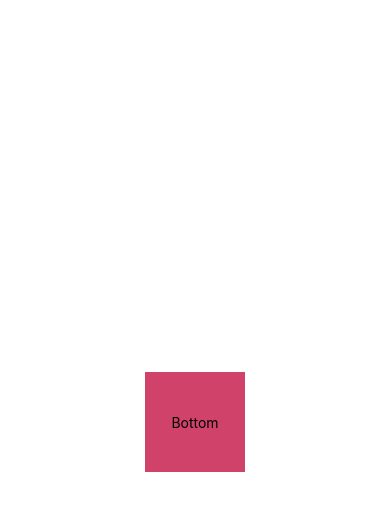
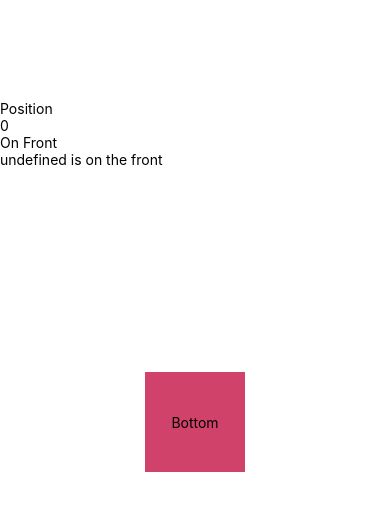
Before and after one commit to Ahmadin29/flipper, a React Native app: screen / in a window 390 px wide. Shown: the top 510 px of the page. Built offline with nearby package versions, Linux system fonts and the light colour scheme.

Commit message:
get the front

```diff
--- a/App.js
+++ b/App.js
@@ -13,7 +13,6 @@ const WIDTH = Dimensions.get('window').width;
 
 const styles = {
   container: {
-    position: 'absolute',
     left: WIDTH / 2 - 50,
     top: HEIGHT / 2 - 50,
     width: 100,
@@ -37,6 +36,16 @@ export default class Cube extends Component {
 
     super(props);
 
+    // index
+    // 0 = front side
+    // 1 = bottom side
+    // 2 = back side
+    // 3 = top side
+
+    this.state = {
+      index : 0
+    }
+
     this.panResponder = PanResponder.create({
       onMoveShouldSetPanResponder: () => true,
       onPanResponderMove: this.handlePanResponderMove.bind(this)
@@ -50,12 +59,34 @@ export default class Cube extends Component {
     let matrix = rotateXY(0, dy);
     transformOrigin(matrix, origin);
     let zindex = matrix[5] <= 0 ? 1 : 2;
+
+    const posFront = matrix[5];
+
     this.refViewFront.setNativeProps({style: {zIndex:zindex,transform: [{perspective: 1000}, {matrix: matrix}]}});
 
     matrix = rotateXY(0 + 180, dy);
     transformOrigin(matrix, origin);
     zindex = matrix[5] <= 0 ? 2 : 1;
+
+    const posBack = matrix[5];
+
     this.refViewBack.setNativeProps({style: {zIndex:zindex,transform: [{perspective: 1000}, {matrix: matrix},{rotateX:"180deg"},{rotateY:"180deg"}]}});
+
+    matrix = rotateXZ(0, dy - 90);
+    transformOrigin(matrix, origin);
+    zindex = matrix[5] <= 0 ? 1 : 2;
+
+    const posTop = matrix[5];
+
+    this.refViewTop.setNativeProps({style: {zIndex:zindex,transform: [{perspective: 1000}, {matrix: matrix}]}});
+
+    matrix = rotateXZ(-0, dy + 90);
+    transformOrigin(matrix, origin);
+    zindex = matrix[5] <= 0 ? 1 : 2;
+
+    const posBottom = matrix[5];
+
+    this.refViewBottom.setNativeProps({style: {zIndex:zindex,transform: [{perspective: 1000}, {matrix: matrix}]}});
 
     // matrix = rotateXY(0 + 90, dy);
     // transformOrigin(matrix, origin);
@@ -67,15 +98,22 @@ export default class Cube extends Component {
     // zindex = matrix[5] <= 0 ? 1 : 2;
     // this.refViewLeft.setNativeProps({style: {zIndex:zindex,transform: [{perspective: 1000}, {matrix: matrix}]}});
 
-    matrix = rotateXZ(0, dy - 90);
-    transformOrigin(matrix, origin);
-    zindex = matrix[5] <= 0 ? 1 : 2;
-    this.refViewTop.setNativeProps({style: {zIndex:zindex,transform: [{perspective: 1000}, {matrix: matrix}]}});
 
-    matrix = rotateXZ(-0, dy + 90);
-    transformOrigin(matrix, origin);
-    zindex = matrix[5] <= 0 ? 1 : 2;
-    this.refViewBottom.setNativeProps({style: {zIndex:zindex,transform: [{perspective: 1000}, {matrix: matrix}]}});
+    // You can change the key with what you need
+    const index = {
+
+      // example
+      // A:posTop
+
+      top:posTop,
+      front:posFront,
+      bottom:posBottom,
+      back:posBack*-1,
+    }
+
+    this.setState({
+      index:index
+    })
   }
 
   // renderLeft(color) {
@@ -150,8 +188,26 @@ export default class Cube extends Component {
     )
   }
 
+  getFrontSide(){
+
+    const pos = this.state.index;
+    const values = Object.values(pos);
+    const keys = Object.keys(pos);
+
+    const max = Math.max(...values);
+
+    const front = keys.filter(key => {
+      if (pos[key] == max) {
+        return key
+      }
+    })
+
+    return front[0]+" is on the front"
+  }
+
   render() {
     return (
+      <View>
         <View style={styles.container}>
           {/* {this.renderRight('#e5afb9')}
           {this.renderLeft('#b5bce2')} */}
@@ -160,6 +216,19 @@ export default class Cube extends Component {
           {this.renderTop('#de7c92')}
           {this.renderBottom('#d1426b')}
         </View>
+        <View style={{
+          zIndex:1000,
+        }} >
+        <Text>Position</Text>
+        <Text>
+          {
+            JSON.stringify(this.state.index)
+          }
+        </Text>
+        <Text>On Front</Text>
+        <Text>{this.getFrontSide()}</Text>
+        </View>
+      </View>
     );
   }
 }
```
Lines whose indentation alone changed are shown as unchanged.
